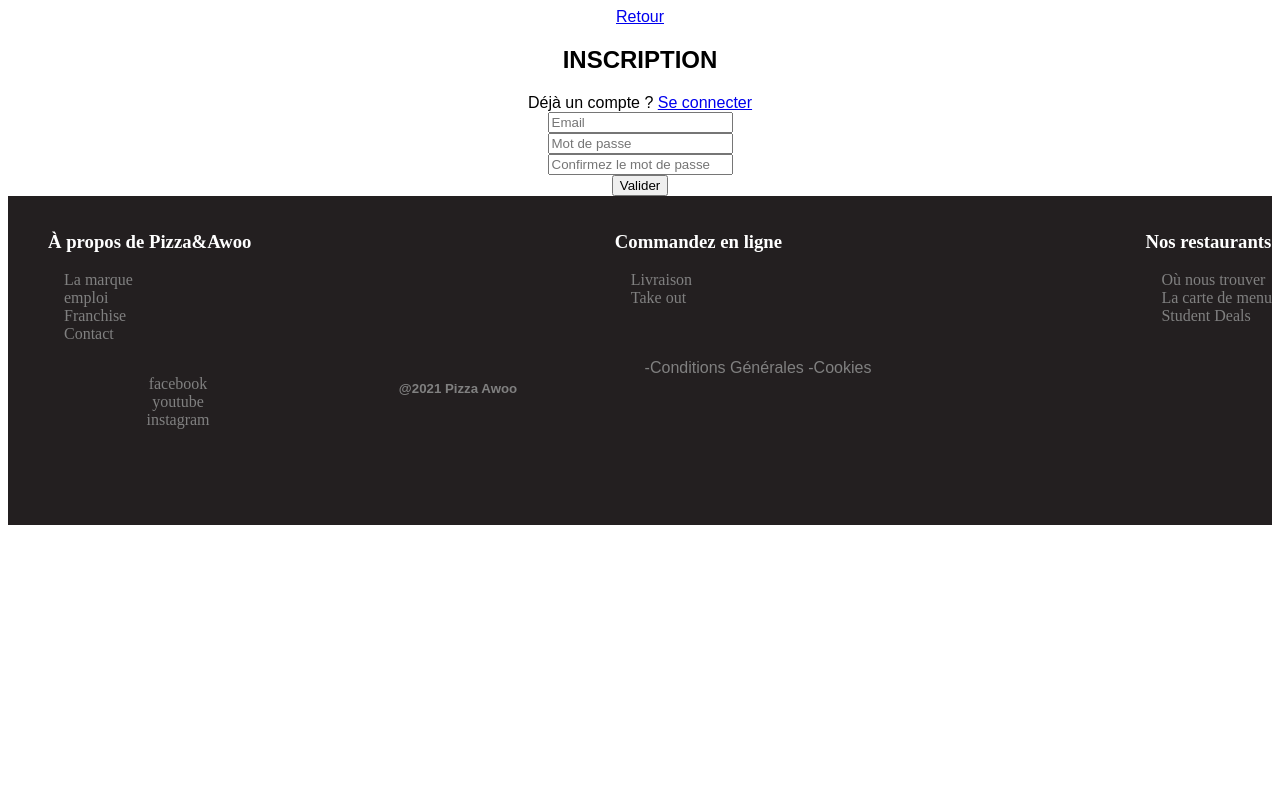
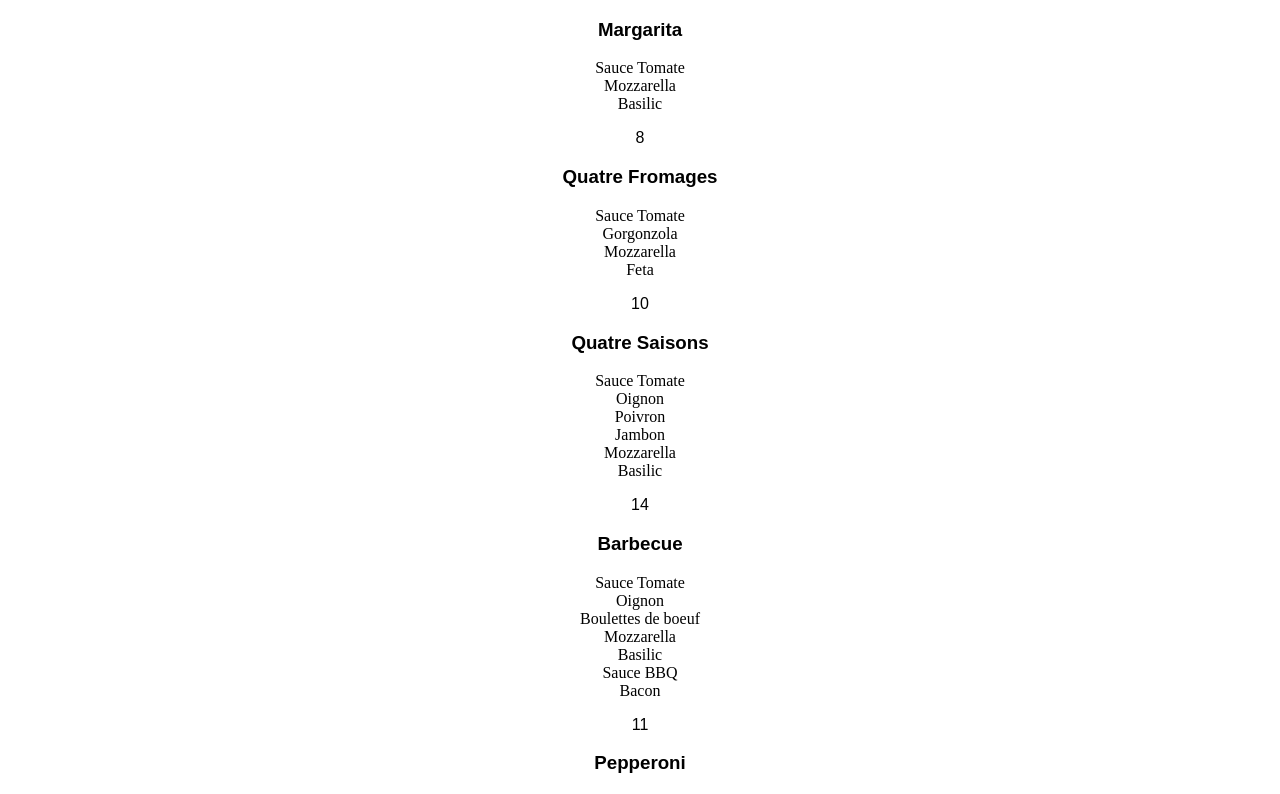
Before and after one commit to LockyBounty/pizzaawoo, a React (Create React App) app: page / in a window 1280 px wide. Shown: the top 794 px of the page. Built offline with nearby package versions, Linux system fonts and the light colour scheme; a web font is replaced by a local one.

Commit message:
added - loop structure

```diff
--- a/src/App.tsx
+++ b/src/App.tsx
@@ -1,13 +1,15 @@
 import "./styles.css";
-import Footer from "./Footer";
+//import Footer from "./Footer";
 import LandPage from "./Landpage";
-import Subscription from "./Subscription";
+//import Subscription from "./Subscription";
+import Pizza from "./Recipe";
+import Listing from "./Listing";
 
 export default function App() {
   return (
     <div className="App">
-      <Subscription />
-      <Footer />
+      <Listing />
+      {/*<Footer />*/}
     </div>
   );
 }
--- /dev/null
+++ b/src/Listing.tsx
@@ -0,0 +1,22 @@
+import Pizzas from "./Recipe";
+import "./styles.css";
+
+const Listing = () => (
+  <div className="listing-main">
+    {Pizzas.map((pizza, index) => (
+      <div key={index}>
+        <h3>{pizza.nom}</h3>
+        <p>
+          <ul>
+            {pizza.recette.map((ingredient) => (
+              <li>{ingredient}</li>
+            ))}
+          </ul>
+        </p>
+        <p>{pizza.prix}</p>
+      </div>
+    ))}
+  </div>
+);
+
+export default Listing;
--- a/src/Recipe.tsx
+++ b/src/Recipe.tsx
@@ -1,61 +1,80 @@
-
 const Pizzas = [
   {
-                "nom": "Margarita",
-                "recette":[
+    nom: "Margarita",
+    recette: ["Sauce Tomate", "Mozzarella", "Basilic"],
+    prix: 8
+  },
+  {
+    nom: "Quatre Fromages",
+    recette: ["Sauce Tomate", "Gorgonzola", "Mozzarella", "Feta"],
+    prix: 10
+  },
+  {
+    nom: "Quatre Saisons",
+    recette: [
       "Sauce Tomate",
-                    "Mozzarella","Basilic"],
-                "prix":8
+      "Oignon",
+      "Poivron",
+      "Jambon",
+      "Mozzarella",
+      "Basilic"
+    ],
+    prix: 14
   },
-            {   "nom": "Quatre Fromages",
-                "recette":[
-                    "Sauce Tomate", "Gorgonzola",
-                    "Mozzarella","Feta"],
-                "prix":10
+  {
+    nom: "Barbecue",
+    recette: [
+      "Sauce Tomate",
+      "Oignon",
+      "Boulettes de boeuf",
+      "Mozzarella",
+      "Basilic",
+      "Sauce BBQ",
+      "Bacon"
+    ],
+    prix: 11
   },
-            {   "nom": "Quatre Saisons",
-                "recette":[
-                    "Sauce Tomate", "Oignon", "Poivron",
-                    "Jambon", "Mozzarella","Basilic"],
-                "prix":14
+  {
+    nom: "Pepperoni",
+    recette: ["Sauce Tomate", "Oignon", "Mozzarella", "Pepperoni"],
+    prix: 12
   },
-            {   "nom": "Barbecue",
-                "recette":[
-                    "Sauce Tomate", "Oignon",
-                    "Boulettes de boeuf",
-                    "Mozzarella","Basilic",
-                    "Sauce BBQ","Bacon"],
-                "prix":11
-            },
-            {   "nom": "Pepperoni",
-                "recette":[
-                    "Sauce Tomate", "Oignon",
-                    "Mozzarella","Pepperoni"],
-                "prix":12
-            },
-            {   "nom": "Vegetarien",
-                "recette":[
-                    "Sauce Tomate", "Oignon",
-                    "Poivron","Olive","Champignon",
-                    "Mozzarella","Basilic"],
-                "prix":9
+  {
+    nom: "Vegetarien",
+    recette: [
+      "Sauce Tomate",
+      "Oignon",
+      "Poivron",
+      "Olive",
+      "Champignon",
+      "Mozzarella",
+      "Basilic"
+    ],
+    prix: 9
   }
-]
-
-
-const Topping =
-[
-    "Anchois", "Boulettes de boeuf","Thym", "Pepperoni", "Poivron", "Parmagiano Reggiano","Olive"
-
 ];
 
-const Drink =
-[
-    "A&W root", "Coca Cola", "Coca Cola Zero", "Fanta", "Dr. Pepper", "Pepsi"
-]
+/*
+const Topping = [
+  "Anchois",
+  "Boulettes de boeuf",
+  "Thym",
+  "Pepperoni",
+  "Poivron",
+  "Parmagiano Reggiano",
+  "Olive"
+];
 
-export {
-    Pizzas,
-    Topping,
-    Drink
-};
+const Drink = [
+  "A&W root",
+  "Coca Cola",
+  "Coca Cola Zero",
+  "Fanta",
+  "Dr. Pepper",
+  "Pepsi"
+];
+
+export { Pizzas, Topping, Drink };
+*/
+
+export default Pizzas;
--- a/src/styles.css
+++ b/src/styles.css
@@ -14,7 +14,7 @@
 
 ul {
   list-style-type: none;
-
+  padding: 0;
   font-family: "ralewayBig";
 }
 
```
Lines whose indentation alone changed are shown as unchanged.
